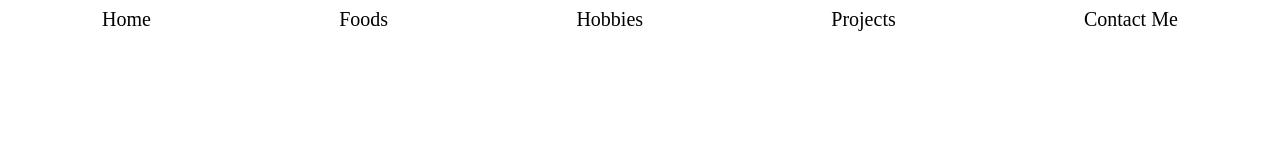
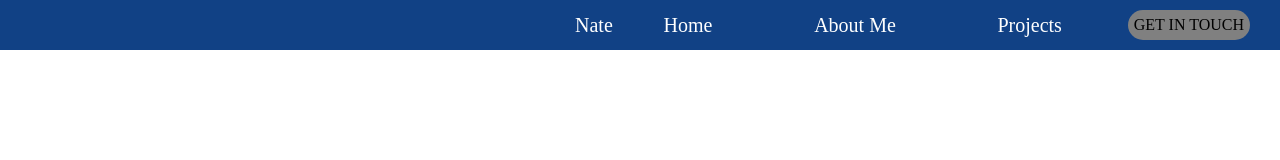
Before and after one commit to Nate1017/homepage, a plain HTML site: page index.html in a window 1280 px wide. Drawn offline with Linux system fonts and the light colour scheme.

Commit message:
EDITED these files

```diff
--- a/index.html
+++ b/index.html
@@ -9,13 +9,13 @@
 </head>
 <body>
     <div class="header-container">
+        <div class="name">Nate</div>
         <div class="header">
             <div class="home-button">Home</div>
-            <div class="food-button">Foods</div>
-            <div class="hobbies-button">Hobbies</div>
+            <div class="food-button">About Me</div> <!-- Music, Foods, Drinks, etc-->
             <div class="projects-button">Projects</div>
-            <div class="contact-button">Contact Me</div>
         </div>
+        <div class="contact-button">GET IN TOUCH</div> <!--Linkedin Profile-->
     </div>
 </body>
 </html>
--- a/main.css
+++ b/main.css
@@ -1,6 +1,35 @@
+*{
+    margin: 0;
+    color: white;
+}
+
+.header-container {
+    display: flex;
+    justify-content: flex-end;
+    padding: 10px;
+    background-color: #114185;
+}
 .header {
     display: flex;
     justify-content: space-around;
     font-size: 20px;
+    margin-top: 4px;
+    margin-right: 15px;
+    width: 500px;
+}
 
+.name {
+    float: left;
+    font-size: 20px;
+    margin-top: 4px;
 }
+.contact-button {
+    border-radius: 50px;
+    font-size: 16px;
+    padding: 6px;
+    background-color: grey;
+    color: black;
+    display: flex;
+    justify-content: flex-end;
+    margin-right: 20px;
+}
```
